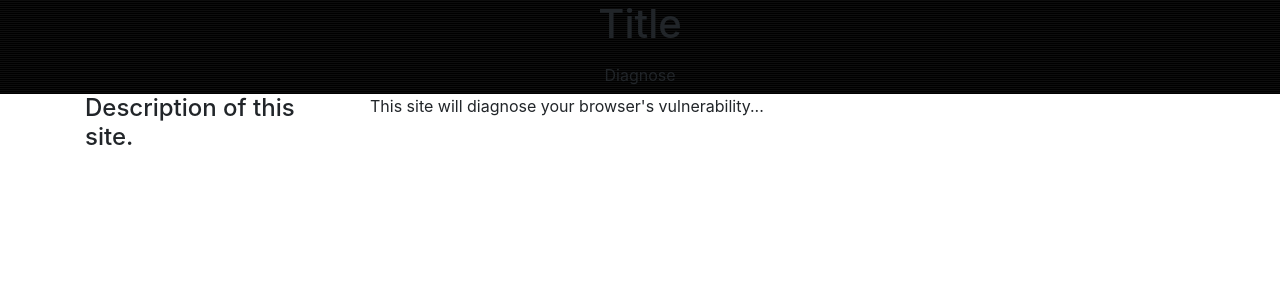
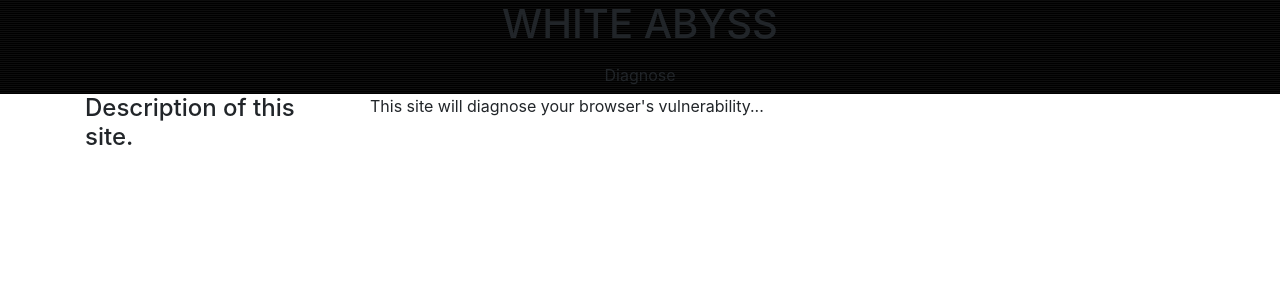
Before and after one commit to isl14B/WhiteAbyss, a Django app: page / in a window 1280 px wide. Shown: the top 300 px of the page. Run offline with Django 3.2, Linux system fonts and the light colour scheme; some libraries are stand-ins or nearby versions.

Commit message:
[fix] change Title

```diff
--- a/general/templates/top.html
+++ b/general/templates/top.html
@@ -13,7 +13,7 @@
 				<div class="hero-bg">
 					<div class="container">
 							<div class="col-md-12 text-center">
-								<h1 class="wp1">Title</h1>
+								<h1 class="wp1">WHITE ABYSS</h1>
 								<a href="#" class="btn primary wp2" onclick="get_plugins()">Diagnose</a>
 							</div>
 					</div>
```
